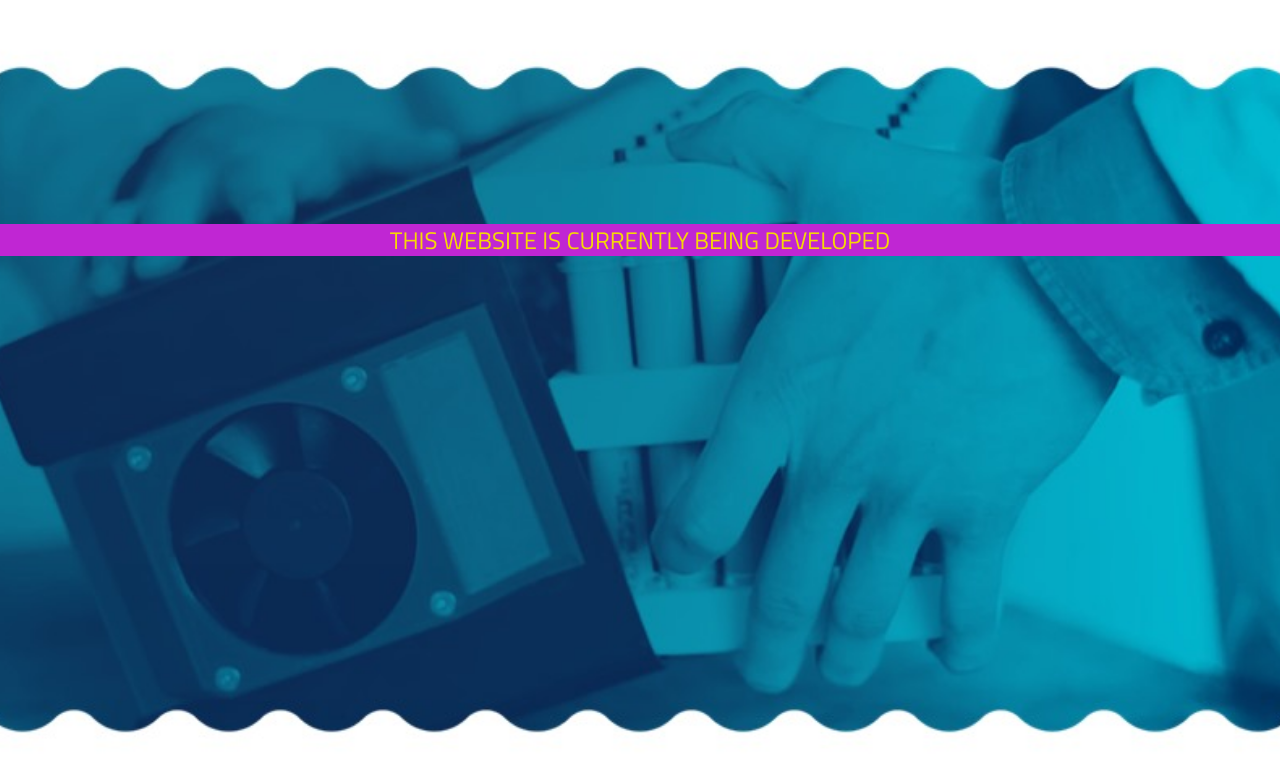
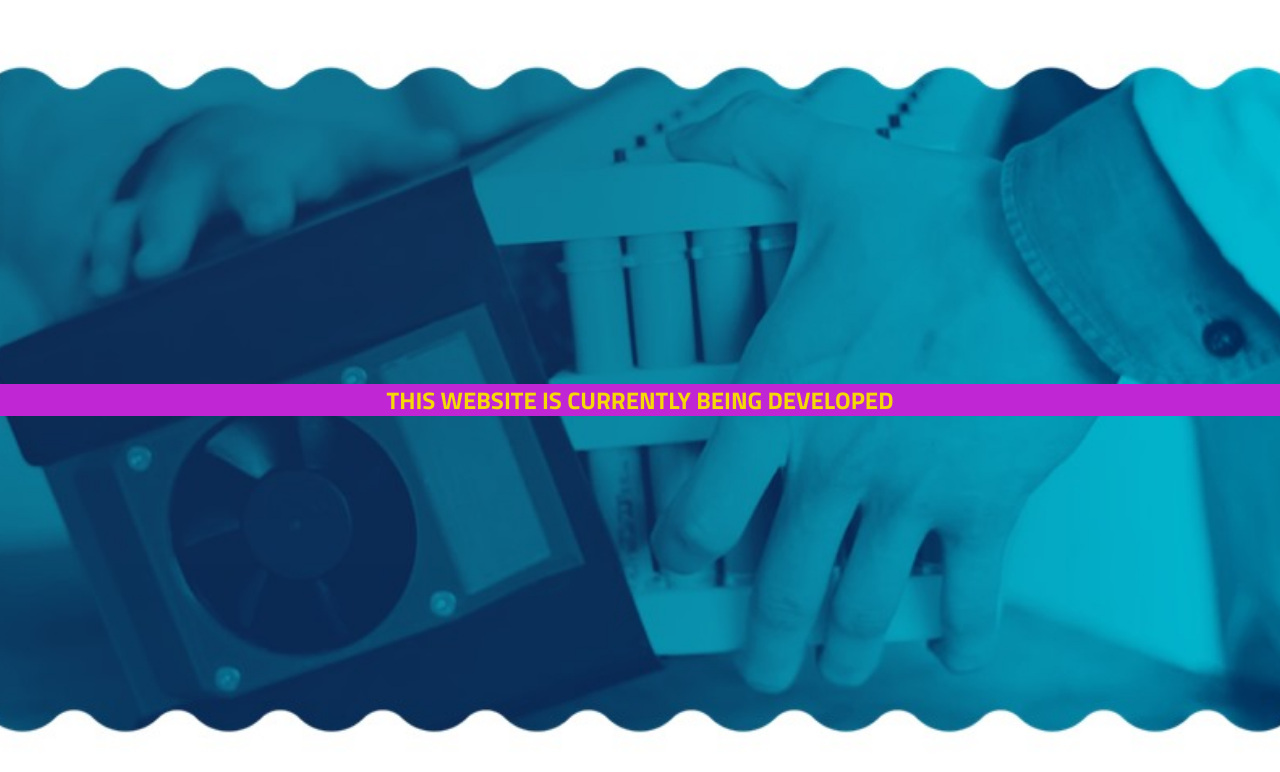
Before and after one commit to Code-with-Ken/AceleAfrica, a Next.js app: page / in a window 1280 px wide. Shown: the top 772 px of the page. Built offline with nearby package versions, Linux system fonts and the light colour scheme.

Commit message:
Change development message

```diff
--- a/app/page.js
+++ b/app/page.js
@@ -14,9 +14,9 @@ export default function Home() {
           src="/assets/images/preview.jpeg"
           width={1200}
           height={0}
-          className="object-cover object-center w-full h-full"
+          className="object-cover object-center h-full lg:w-full"
         />
-        <p className="text-2xl text-[#F6D707] absolute top-28 lg:top-56 text-center bg-fuchsia-600 w-full">
+        <p className="text-2xl text-[#F6D707] absolute top-72 lg:top-96 text-center bg-fuchsia-600 w-full font-bold">
           THIS WEBSITE IS CURRENTLY BEING DEVELOPED
         </p>
       </div>
```
